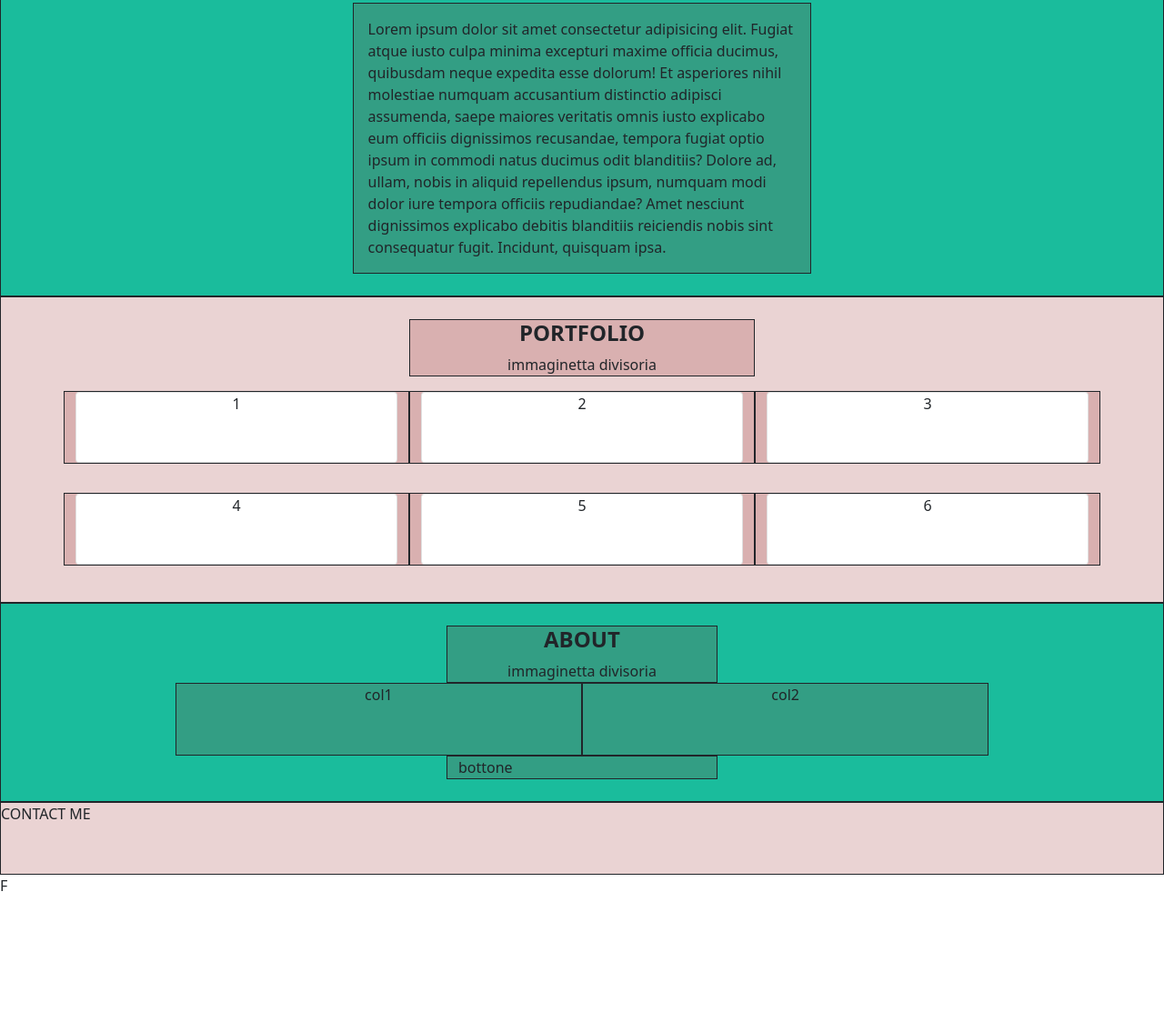
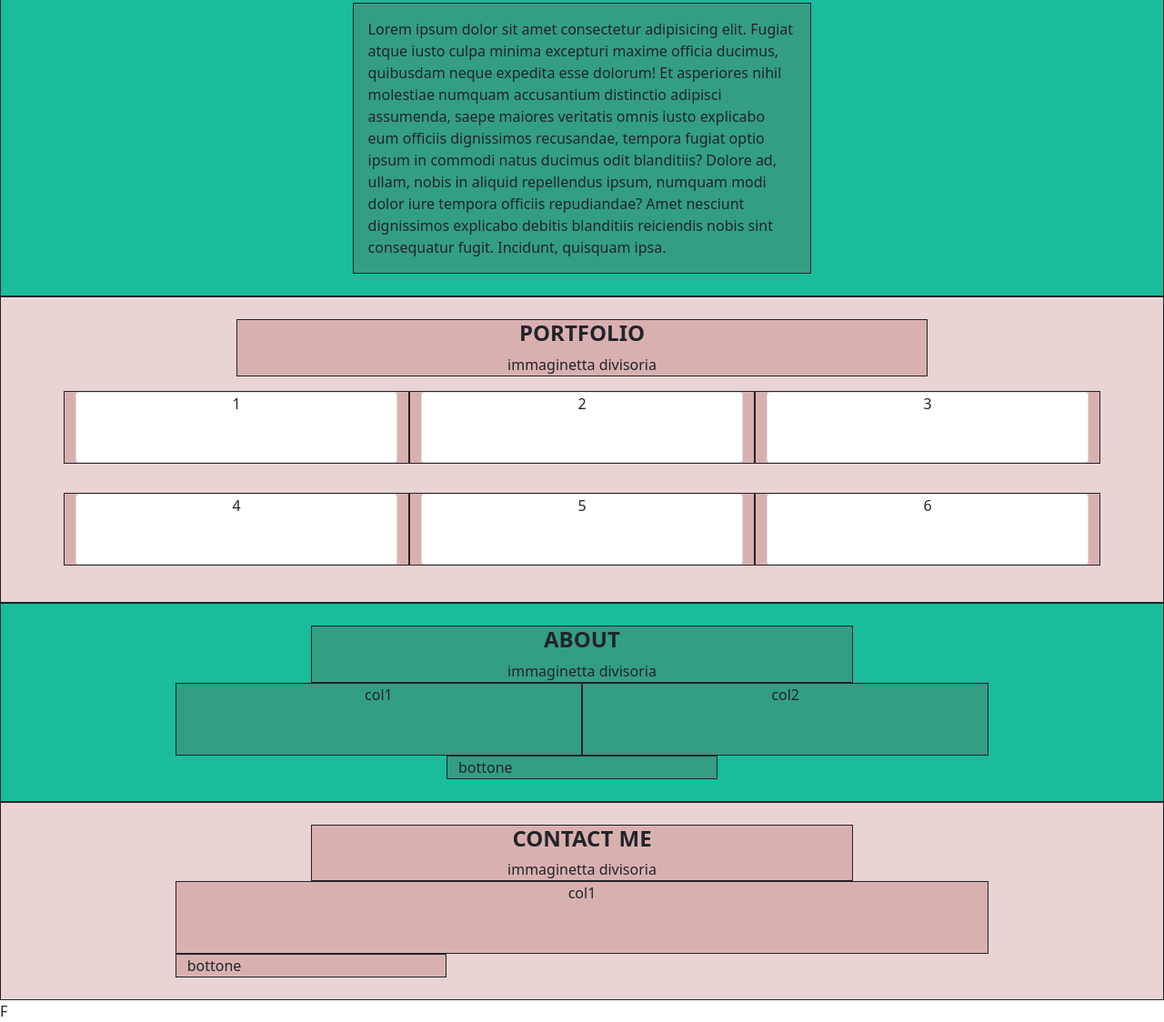
Before and after one commit to alessandrodaniello105/html-css-bootstrap-freelancer, a plain HTML site: page index.html in a window 1280 px wide. Shown: the part 102-1226 px from the top of the page at 91% size. Before the commit the page ends 1088 px from the top, so only its background shows below. Drawn offline with nearby package versions, Linux system fonts and the light colour scheme.

Commit message:
[edit]portfolio container/col[add] contact me

```diff
--- a/index.html
+++ b/index.html
@@ -73,11 +73,11 @@
 
       <!-- PORTFOLIO -->
       <section class="debug h-100 py-4">
-        <div class="container-md">
+        <div class="container-xl">
 
           <!-- intro-text -->
           <div class="row intro-text">
-            <div class="col-4 offset-4 debug-y-0 text-center">
+            <div class="col-6 offset-3 col-md-8 offset-md-2 debug-y-0 text-center">
               <h4 class="text-uppercase fw-bold">portfolio</h4>
               <div>immaginetta divisoria</div>
             </div>
@@ -130,7 +130,7 @@
 
             <!-- intro-text -->
             <div class="row intro-text">
-              <div class="col-4 offset-4 debug-y-0 text-center">
+              <div class="col-6 offset-3 col-md-8 offset-md-2 debug-y-0 text-center">
 
                 <h4 class="text-uppercase fw-bold">about</h4>
                 <div>immaginetta divisoria</div>
@@ -164,7 +164,46 @@
       </section>
       <!-- /ABOUT -->
 
-      <section class="debug">CONTACT ME</section>
+      <!-- CONTACT ME -->
+      <section class="debug h-100 py-4">
+
+        <div class="container-ctm">
+
+          <div class="container-fluid">
+
+            <!-- intro-text -->
+            <div class="row intro-text">
+              <div class="col-6 offset-3 col-md-8 offset-md-2 debug-y-0 text-center">
+
+                <h4 class="text-uppercase fw-bold">Contact me</h4>
+                <div>immaginetta divisoria</div>
+
+              </div>
+            </div>
+            <!-- /intro-text -->
+
+            <!-- about-content -->
+            <div class="row row-cols-1 text-center">
+
+              <div class="col debug">col1</div>
+
+            </div>
+            <!-- about-content -->
+
+            <!-- send btn -->
+            <div class="row">
+              <div class="col-4 debug-y-0">bottone</div>
+            </div>
+            <!-- /send btn -->
+
+
+          </div>
+
+
+
+        </div>
+
+      </section>
     </div>
 
 
```
